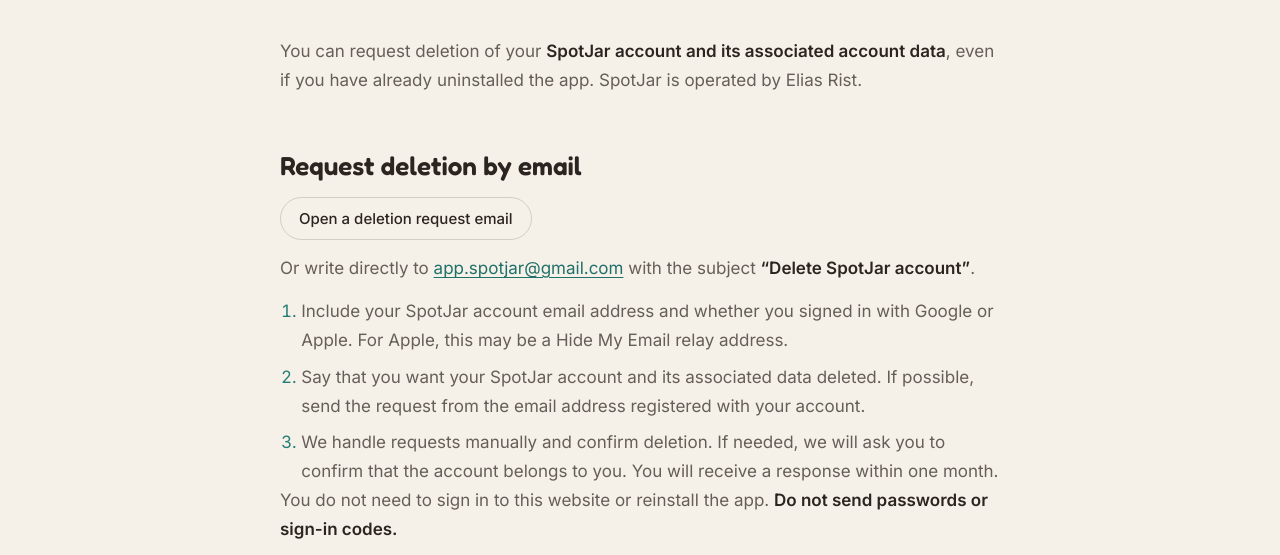
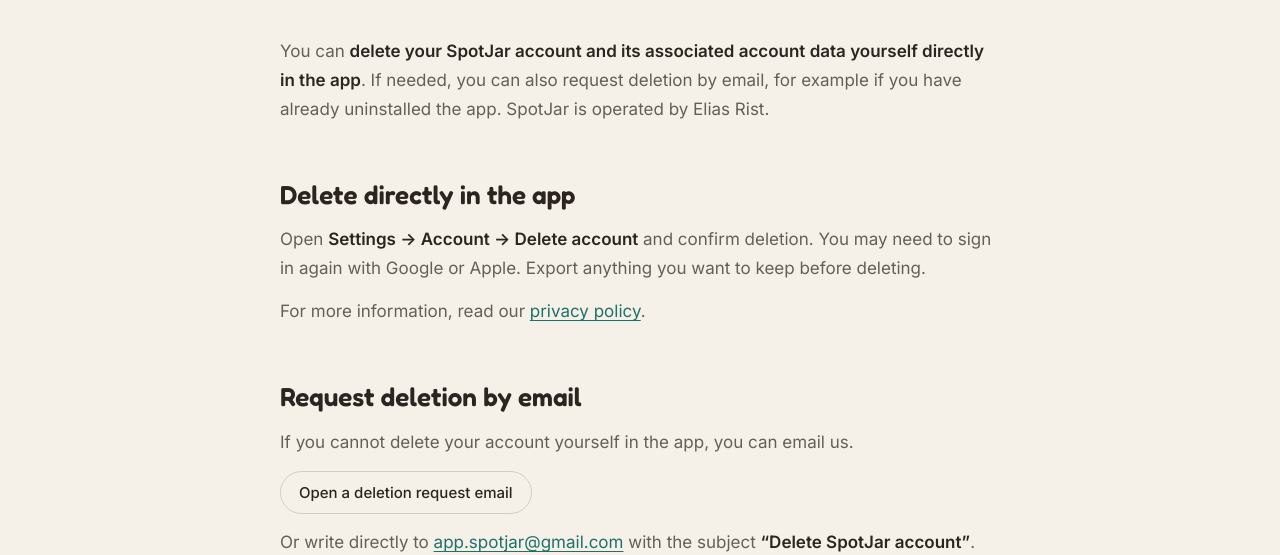
Before and after one commit to SpotJar/Web, a plain HTML site: page delete-account/index.html in a window 1280 px wide. Shown: the part 397-952 px from the top of the page. Drawn offline with Linux system fonts and the light colour scheme.

Commit message:
Prioritize in-app account deletion and require matching email sender

```diff
--- a/delete-account/index.html
+++ b/delete-account/index.html
@@ -46,14 +46,20 @@
       <p class="policy__date">Last updated <time datetime="2026-10-30">30 October 2026</time></p>
     </div>
 
-    <p>You can request deletion of your <strong>SpotJar account and its associated account data</strong>, even if you have already uninstalled the app. SpotJar is operated by Elias Rist.</p>
+    <p>You can <strong>delete your SpotJar account and its associated account data yourself directly in the app</strong>. If needed, you can also request deletion by email, for example if you have already uninstalled the app. SpotJar is operated by Elias Rist.</p>
+    <section id="in-app">
+      <h2>Delete directly in the app</h2>
+      <p>Open <strong>Settings → Account → Delete account</strong> and confirm deletion. You may need to sign in again with Google or Apple. Export anything you want to keep before deleting.</p>
+      <p>For more information, read our <a href="../policy/">privacy policy</a>.</p>
+    </section>
     <section id="request" aria-labelledby="request-title">
       <h2 id="request-title">Request deletion by email</h2>
+      <p>If you cannot delete your account yourself in the app, you can email us.</p>
       <p><a class="pill" href="mailto:app.spotjar@gmail.com?subject=Delete%20SpotJar%20account">Open a deletion request email</a></p>
       <p>Or write directly to <a href="mailto:app.spotjar@gmail.com">app.spotjar@gmail.com</a> with the subject <strong>“Delete SpotJar account”</strong>.</p>
       <ol>
         <li>Include your SpotJar account email address and whether you signed in with Google or Apple. For Apple, this may be a Hide My Email relay address.</li>
-        <li>Say that you want your SpotJar account and its associated data deleted. If possible, send the request from the email address registered with your account.</li>
+        <li>Say that you want your SpotJar account and its associated data deleted. <strong>The request must be sent from the email address registered with your SpotJar account.</strong> This confirms that you have access to that email address. Simply mentioning the address in the message is not enough, as we otherwise cannot verify that it belongs to you.</li>
         <li>We handle requests manually and confirm deletion. If needed, we will ask you to confirm that the account belongs to you. You will receive a response within one month.</li>
       </ol>
       <p>You do not need to sign in to this website or reinstall the app. <strong>Do not send passwords or sign-in codes.</strong></p>
@@ -77,11 +83,6 @@
       </ul>
       <p>Error reports and connection logs are processed independently of your SpotJar account. Their retention periods and contact details for further deletion requests are explained in the <a href="../policy/#retention">privacy policy</a>.</p>
     </section>
-    <section id="in-app">
-      <h2>Delete directly in the app</h2>
-      <p>Open <strong>Settings → Account → Delete account</strong> and confirm deletion. You may need to sign in again with Google or Apple. Export anything you want to keep before deleting.</p>
-      <p>For more information, read our <a href="../policy/">privacy policy</a>.</p>
-    </section>
   </main>
 
   <footer class="site-footer">
```
Also changed, not shown: de/konto-loeschen/index.html (+8 -7 lines).
